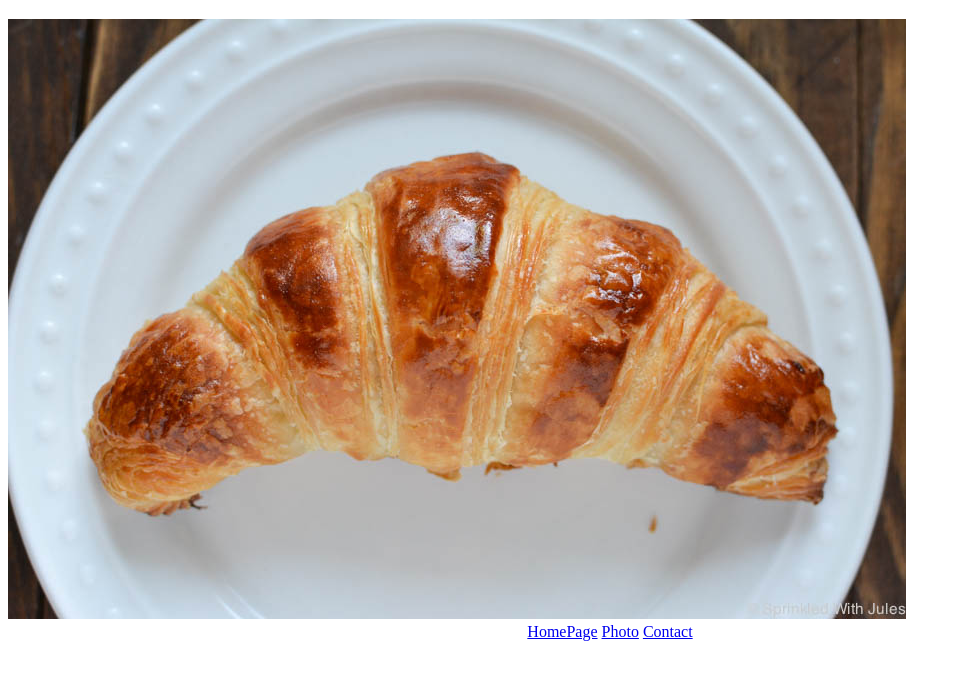
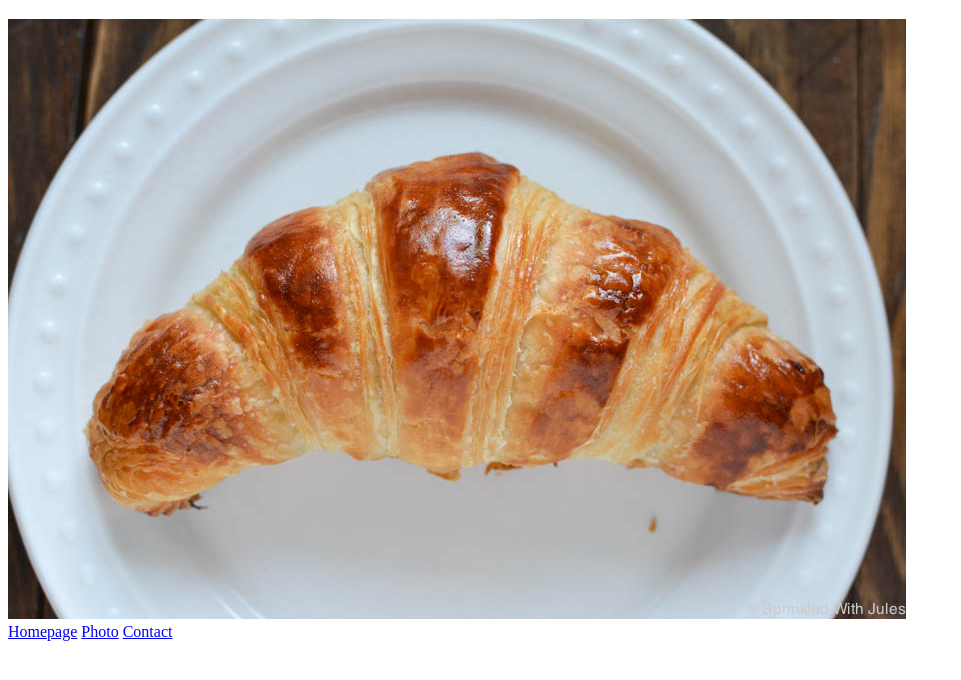
Before and after one commit to mozhganGh/Croissant, a plain HTML site: page photo.html in a window 1280 px wide. Shown: the part 62-742 px from the top of the page, without its empty margins (0-961 px from the left). Drawn offline with Linux system fonts and the light colour scheme.

Commit message:
Update photo.html

```diff
--- a/photo.html
+++ b/photo.html
@@ -5,26 +5,24 @@
     <meta charset="UTF-8" />
     <meta http-equiv="X-UA-Compatible" content="IE=edge" />
     <meta name="viewport" content="width=device-width, initial-scale=1.0" />
-    <title>Document</title>
-    <style>
-        .txt-style {
-            display: block;
-            text-align: center;
-            margin-right: 30px;
-            padding-right: 30px;
-            color: green;
-        }
-    </style>
+
+   <link rel="stylesheet" href="/css/styles.css" />
+    <title>An example of the perfect Croissant - Croissant.com</title>
+    <meta
+      name="description"
+      content="Enjoy a beautiful picture of a homemade croissant"
+    />
 </head>
 
 <body>
     <h1>🥐 A picture of a croissant</h1>
-    <img src="croissant-2.jpg" alt="croissant-photo" />
-    <div class="txt-style">
-        <a href="index.html">HomePage</a>
-        <a href="photo.html">Photo</a>
-        <a href="Contact.html">Contact</a>
-    </div>
+    <img src="croissant-2.jpg" alt="croissant-photo"  class="croissant-photo"/>
+       <footer>
+      <a href="/" title="Home"> Homepage</a>
+      <a href="/photo.html" title="Croissant photo"> Photo</a>
+      <a href="/contact.html" title="Contact Croissant.com"> Contact</a>
+    </footer>
+
 </body>
 
 </html>
```
